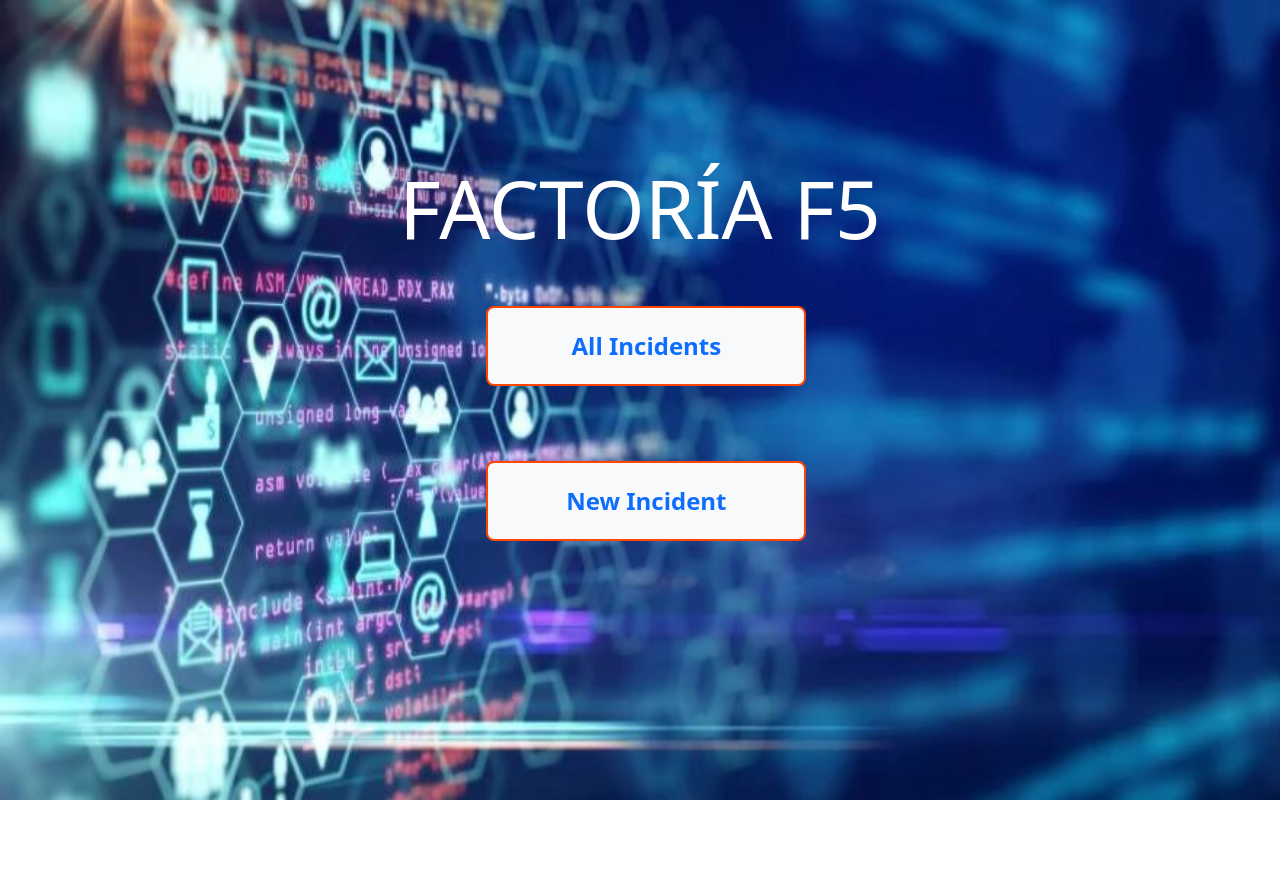
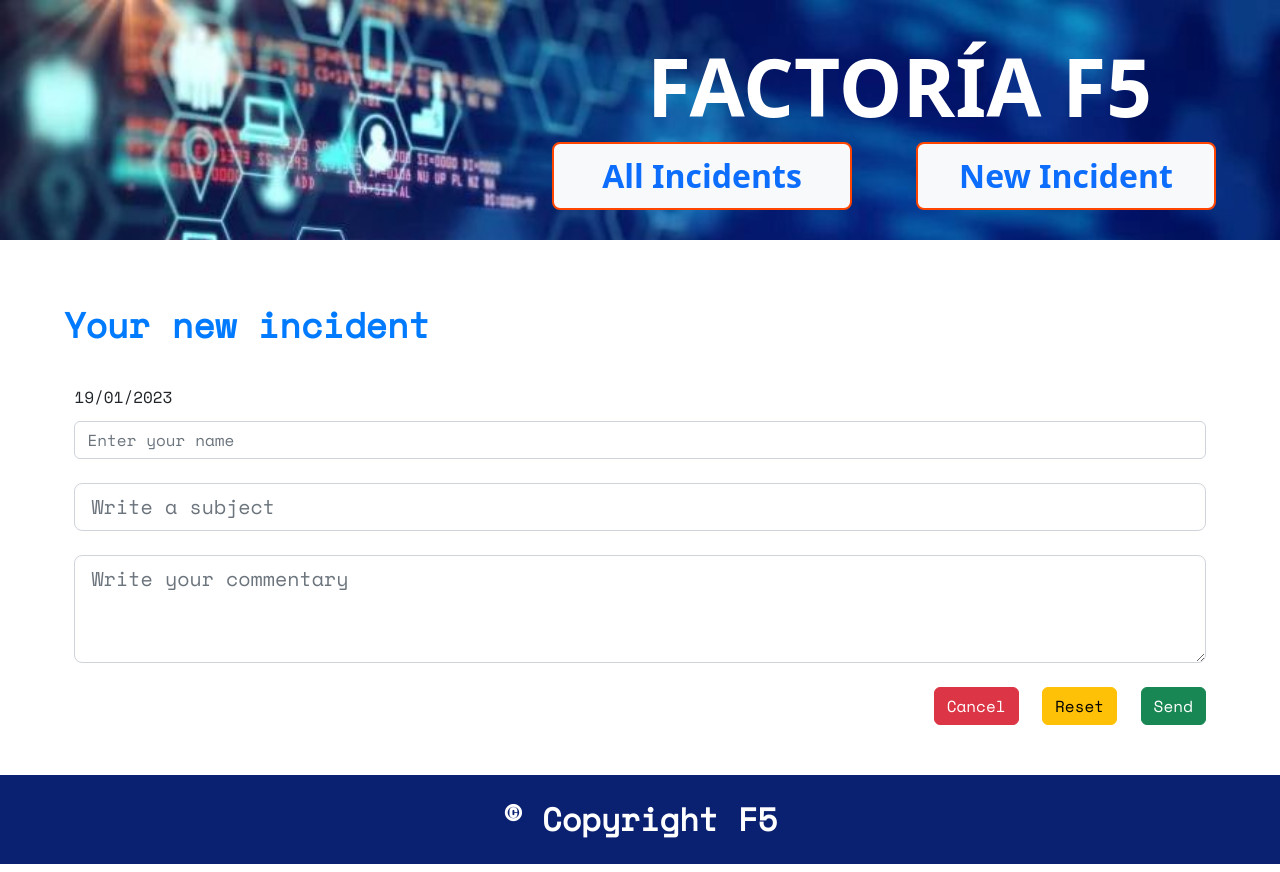
Before and after one commit to Omargf16/Support-App-My-first-CRUD, a Vue app in the folder src/frontend/: page /NewIncident in a window 1280 px wide. Before the commit the page ends 800 px from the top, so only its background shows below. Built offline with nearby package versions, Linux system fonts and the light colour scheme.

Commit message:
adding view to home view

```diff
--- a/src/frontend/src/App.vue
+++ b/src/frontend/src/App.vue
@@ -4,5 +4,5 @@
 </script>
 
 <template>
-  <LandingPage />
+  <RouterView />
 </template>
--- a/src/frontend/src/router/index.js
+++ b/src/frontend/src/router/index.js
@@ -20,7 +20,7 @@ const router = createRouter({
     {
       path: '/NewIncident',
       name: 'NewIncident',
-      component: NewIncident
+      component: () => import('../views/NewIncident.vue')
     }
   ]
 })
--- a/src/frontend/src/views/LandingPage.vue
+++ b/src/frontend/src/views/LandingPage.vue
@@ -1,22 +1,12 @@
 <script setup>
-
-const props = defineProps ({
- name:{
-   type: String,
-   required: true,
- },
- typeButton:{
-   type: String,
-   default: 'like',
- }
-})
+import {RouterLink} from "vue-router"
 </script>
 <template>
   <header id="LandingPage">
     <h1 id="titleLanding">FACTORÍA F5</h1>
     <div id="twoButtons">
     <button type="buttonHome" id="button1" class="btn text-primary btn-light btn-lg button">All Incidents</button>
-    <button type="buttonNew" id="button2" class="btn text-primary btn-light btn-lg button">New Incident</button>
+    <button type="buttonNew" id="button2" class="btn text-primary btn-light btn-lg button"><RouterLink to="/NewIncident">New Incident</RouterLink></button>
   </div>
   </header>
 </template>
--- a/src/frontend/src/views/NewIncident.vue
+++ b/src/frontend/src/views/NewIncident.vue
@@ -1,5 +1,6 @@
 <script setup>
-
+import Header from "../components/Header.vue"
+import Footer from "../components/Footer.vue"
 window.onload = function formDate(){
 let today = new Date();
 
@@ -17,6 +18,7 @@ let printDate = `${day}/${month}/${year}`
 </script>
 
 <template>
+  <Header></Header>
   <main>
 
     <h2>Your new incident</h2>
@@ -44,6 +46,7 @@ let printDate = `${day}/${month}/${year}`
 
 </form>
 </main>
+<Footer></Footer>
 </template>
 
 <style lang="scss">
```
